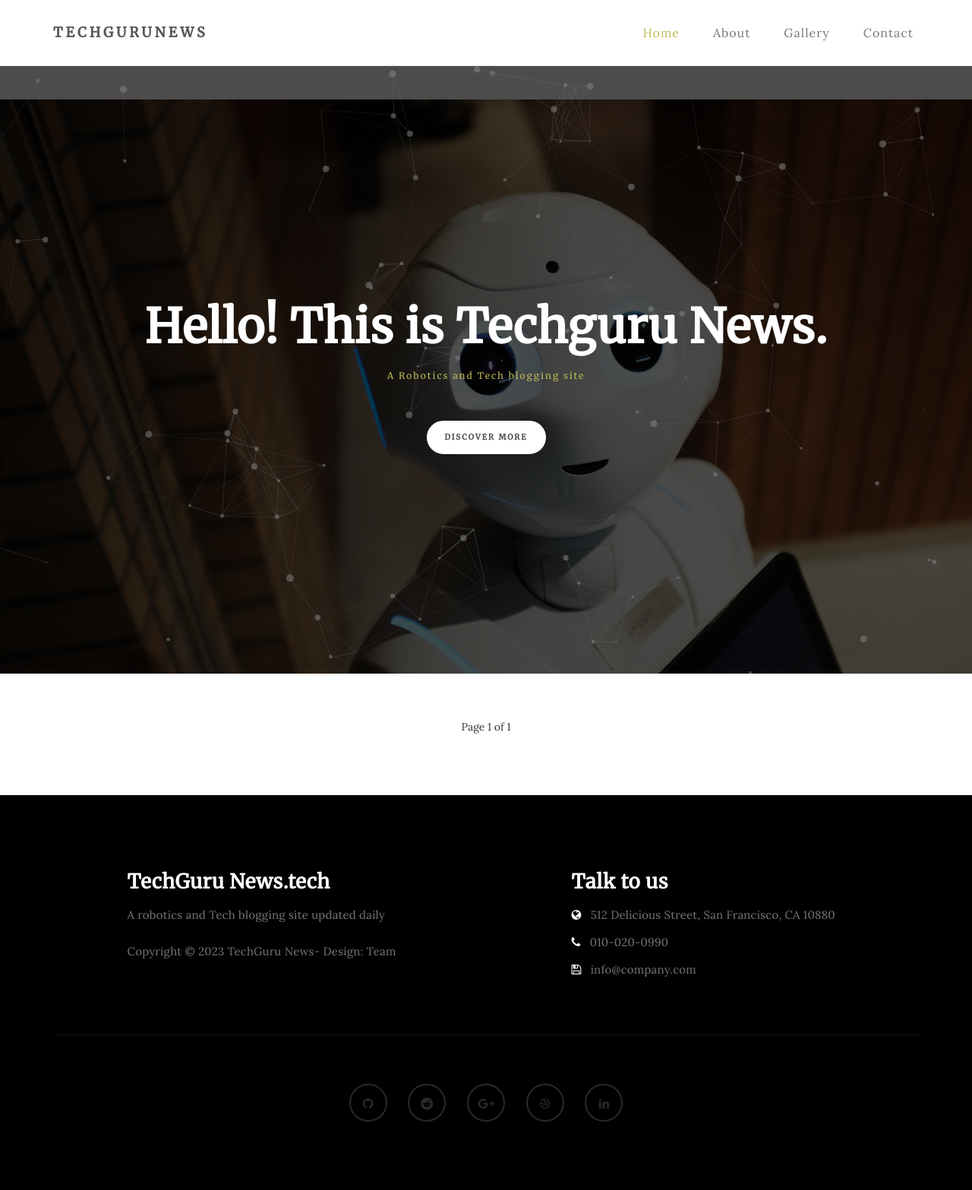
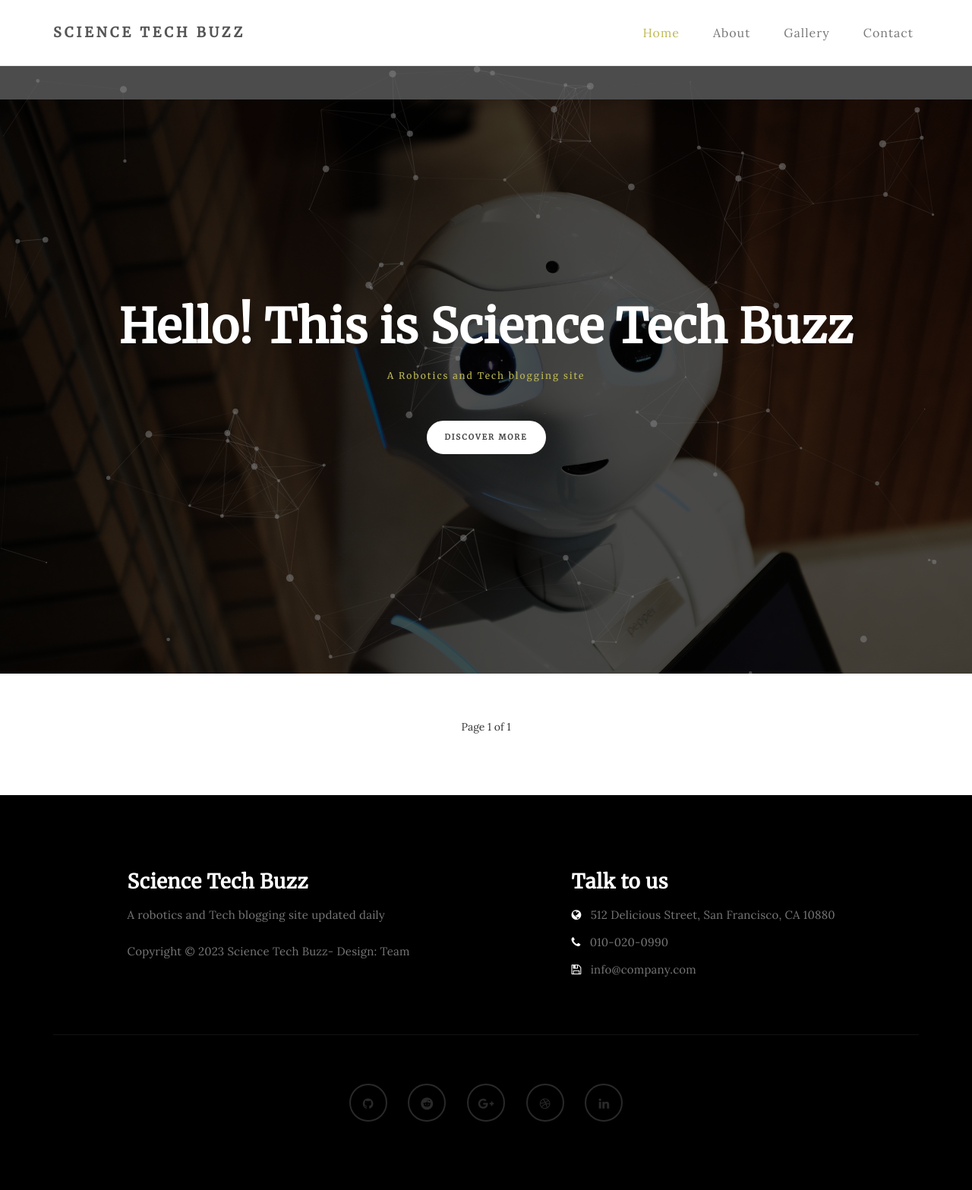
Before and after one commit to rajrupdasofficial/sciencetechbuzz, a Django app: page / in a window 1280 px wide. Shown: the whole page at 76% size. Run offline with Django 4.2, Linux system fonts and the light colour scheme; data that the repository does not hold is empty; some libraries are stand-ins or nearby versions.

Commit message:
site wide changes added and done
Signed-off-by: RajrupDasid <rajrupofficialid@protonmail.com>

```diff
--- a/app/templates/about.html
+++ b/app/templates/about.html
@@ -10,7 +10,7 @@
 <meta name="author" content="">
 <meta name="viewport" content="width=device-width, initial-scale=1, maximum-scale=1">
 
-<title>Tech Guru News | About</title>
+<title>{{websitename}} | About</title>
 <!--
 
 Template 2085 Neuron
@@ -47,7 +47,7 @@ http://www.tooplate.com/view/2085-neuron
                     <span class="icon icon-bar"></span>
                     <span class="icon icon-bar"></span>
                </button>
-               <a href="{% url 'indexpage' %}" class="navbar-brand">TechguruNews</a>
+               <a href="{% url 'indexpage' %}" class="navbar-brand">{{websitename}}</a>
           </div>
           <div class="collapse navbar-collapse">
                <ul class="nav navbar-nav navbar-right">
@@ -146,7 +146,7 @@ http://www.tooplate.com/view/2085-neuron
           <div class="row">
 
                <div class="col-md-5 col-md-offset-1 col-sm-6">
-                    <h3>TechGuru News.tech</h3>
+                    <h3>{{websitename}}</h3>
                     <p>A robotics and Tech blogging site updated daily</p>
                     <div class="footer-copyright">
                          <p>Copyright &copy; 2023 TechGuru News- Design: Team</p>
--- a/app/templates/index.html
+++ b/app/templates/index.html
@@ -10,7 +10,7 @@
 <meta name="author" content="">
 <meta name="viewport" content="width=device-width, initial-scale=1, maximum-scale=1">
 
-<title>Techguru | Home page for blog showcase and read</title>
+<title>{{websitename}} | Home page for blog showcase and read</title>
 <!--
 
 Template 2085 Neuron
@@ -46,7 +46,7 @@ http://www.tooplate.com/view/2085-neuron
                     <span class="icon icon-bar"></span>
                     <span class="icon icon-bar"></span>
                </button>
-               <a href="{% url 'indexpage' %}" class="navbar-brand">TechguruNews</a>
+               <a href="{% url 'indexpage' %}" class="navbar-brand">{{websitename}}</a>
           </div>
           <div class="collapse navbar-collapse">
                <ul class="nav navbar-nav navbar-right">
@@ -69,7 +69,7 @@ http://www.tooplate.com/view/2085-neuron
           <div class="row">
 
                <div class="col-md-12 col-sm-12">
-                    <h1>Hello! This is Techguru News.</h1>
+                    <h1>Hello! This is {{websitename}}</h1>
                     <h4>A Robotics and Tech blogging site</h4>
                     <a href="#blog" class="smoothScroll btn btn-default">Discover More</a>
                </div>
@@ -130,10 +130,10 @@ http://www.tooplate.com/view/2085-neuron
           <div class="row">
 
                <div class="col-md-5 col-md-offset-1 col-sm-6">
-                    <h3>TechGuru News.tech</h3>
+                    <h3>{{websitename}}</h3>
                     <p>A robotics and Tech blogging site updated daily</p>
                     <div class="footer-copyright">
-                         <p>Copyright &copy; 2023 TechGuru News- Design: Team</p>
+                         <p>Copyright &copy; 2023 {{websitename}}- Design: Team</p>
                     </div>
                </div>
 
--- a/app/templates/single-post.html
+++ b/app/templates/single-post.html
@@ -95,7 +95,7 @@ http://www.tooplate.com/view/2085-neuron
                          </div>
 
                          <div class="blog-post-format">
-                              <span><a href="#"><img src="{{ blog.thumbnail.url }}" class="img-responsive img-circle">{{ blog.author }}</a></span>
+                              <span><a href="#"><img src="{{ blog.thumbnail.url }}" class="img-responsive img-circle">{{ blog.author.username }}</a></span>
                               <span><i class="fa fa-date"></i>{{ blog.created }}</span>
                               <!--<span><a href="#"><i class="fa fa-comment-o"></i> </a></span>-->
                          </div>
--- a/app/views.py
+++ b/app/views.py
@@ -4,7 +4,7 @@ from django.core.paginator import Paginator
 from gallery.models import Photo
 from django.contrib import messages
 
-websitenames = "TechGuru News"
+websitenames = "Science Tech Buzz"
 
 
 def index(request):
--- a/requirements.txt
+++ b/requirements.txt
@@ -8,6 +8,7 @@ cryptography==41.0.5
 Django==4.2.7
 django-ckeditor==6.7.0
 django-js-asset==2.1.0
+django-storages==1.14.2
 django-taggit==5.0.1
 idna==3.4
 install==1.3.5
```
Also changed, not shown: app/templates/contact.html (+4 -4 lines), app/templates/gallery.html (+4 -4 lines).
